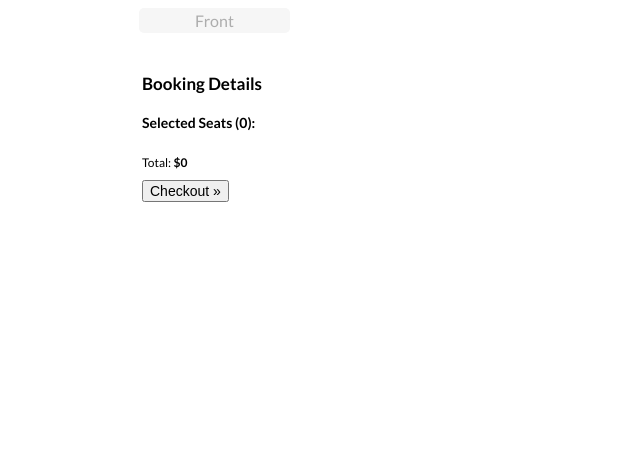
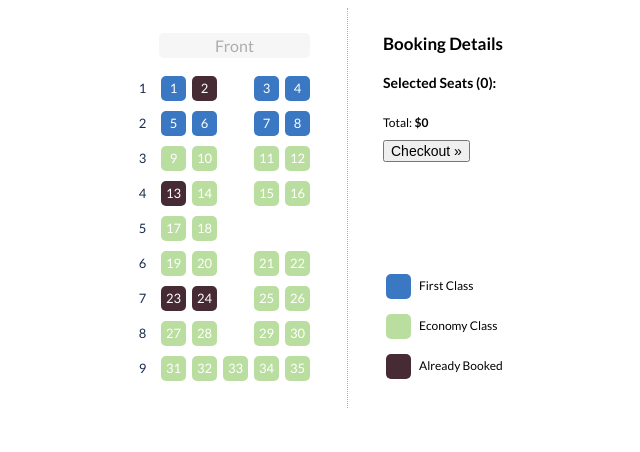
Before and after one commit to DavidHaynesHasGitHub/SeatSelector, a plain HTML site: page index.html in a window 1280 px wide. Shown: the whole page, without its empty margins (283-923 px from the left). Drawn offline with nearby package versions, Linux system fonts and the light colour scheme; files that its build step writes are made by us from their sources.

Commit message:
initial commit

```diff
--- a/index.html
+++ b/index.html
@@ -6,7 +6,7 @@
 		<title>JSC Demo</title>
 
 		<link href='http://fonts.googleapis.com/css?family=Lato:400,700' rel='stylesheet' type='text/css'>
-		<link rel="stylesheet" type="text/css" href="jQuery-Seat-Charts/jquery.seat-charts.css">
+		<link rel="stylesheet" type="text/css" href="jquery.seat-charts.css">
 		<link rel="stylesheet" type="text/css" href="style.css">
 	</head>
 
@@ -33,7 +33,7 @@
 		</div>
 
 		<script src="http://code.jquery.com/jquery-1.11.0.min.js"></script>
-		<script src="jQuery-Seat-Charts/jquery.seat-charts.js"></script>
+		<script src="jquery.seat-charts.js"></script>
 
 		<script>
 			var firstSeatLabel = 1;
```
